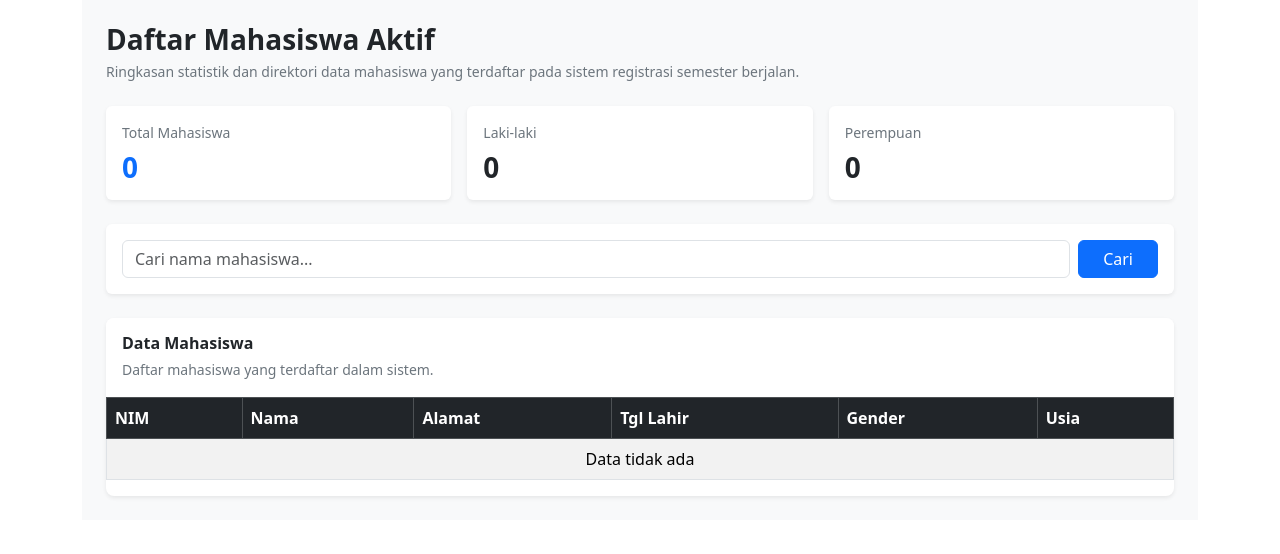
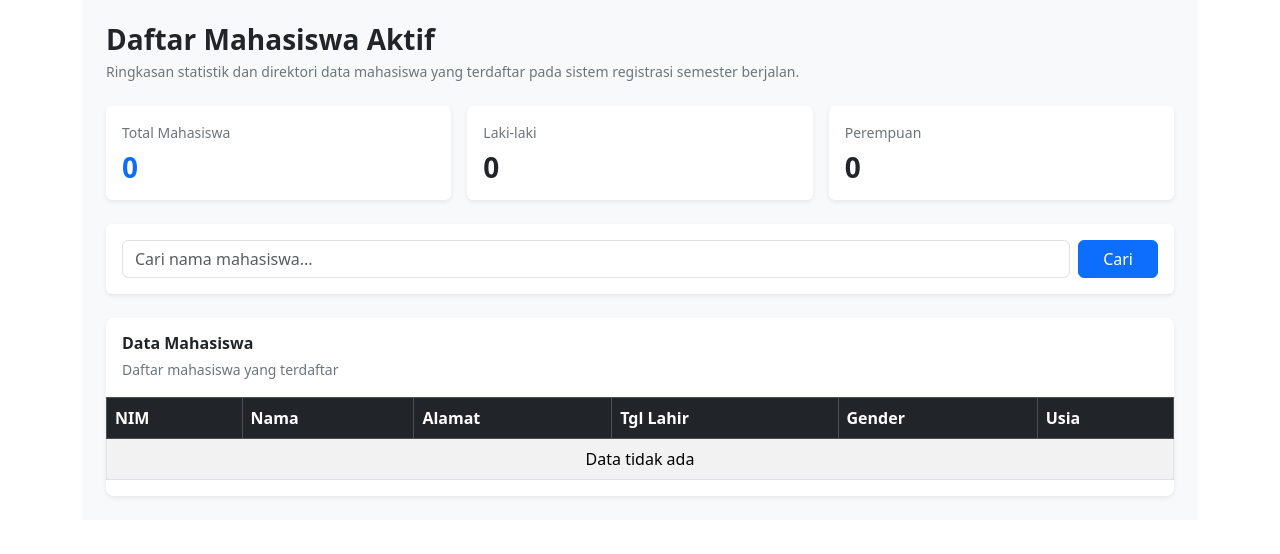
Before and after one commit to lili5677/Mahadata, a Laravel app: page / in a window 1280 px wide. Shown: the part 81-635 px from the top of the page. Run offline with Laravel 12, Linux system fonts and the light colour scheme; data that the repository does not hold is empty.

Commit message:
perubahan deskripsi tabel mahasiswa

```diff
--- a/resources/views/home.blade.php
+++ b/resources/views/home.blade.php
@@ -95,7 +95,7 @@
                 Data Mahasiswa
             </h6>
             <small class="text-secondary">
-                Daftar mahasiswa yang terdaftar dalam sistem.
+                Daftar mahasiswa yang terdaftar
             </small>
         </div>
 
```
